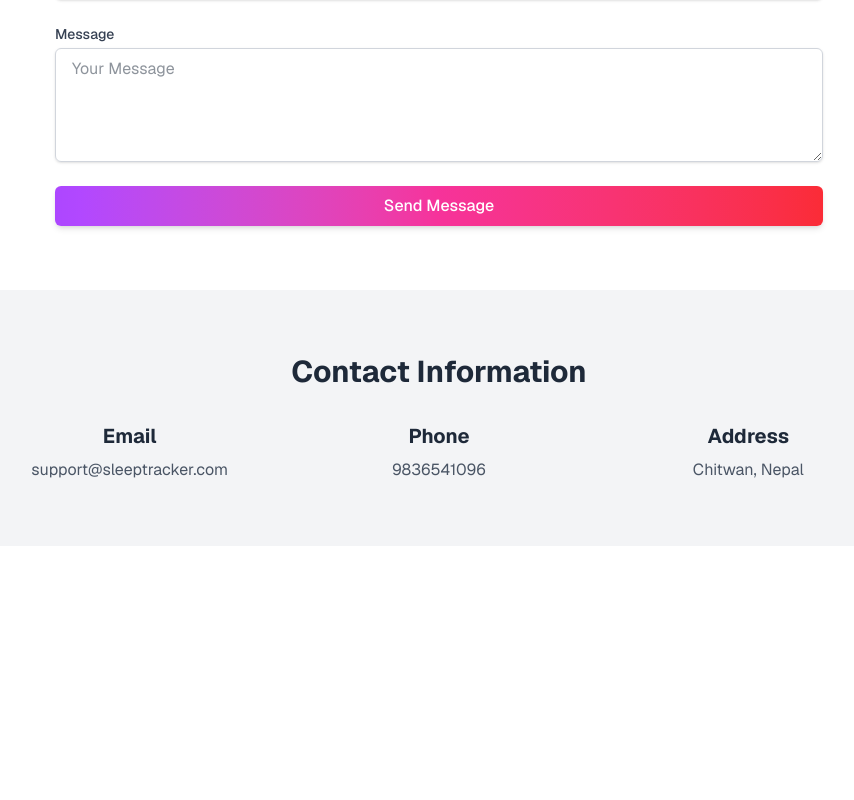
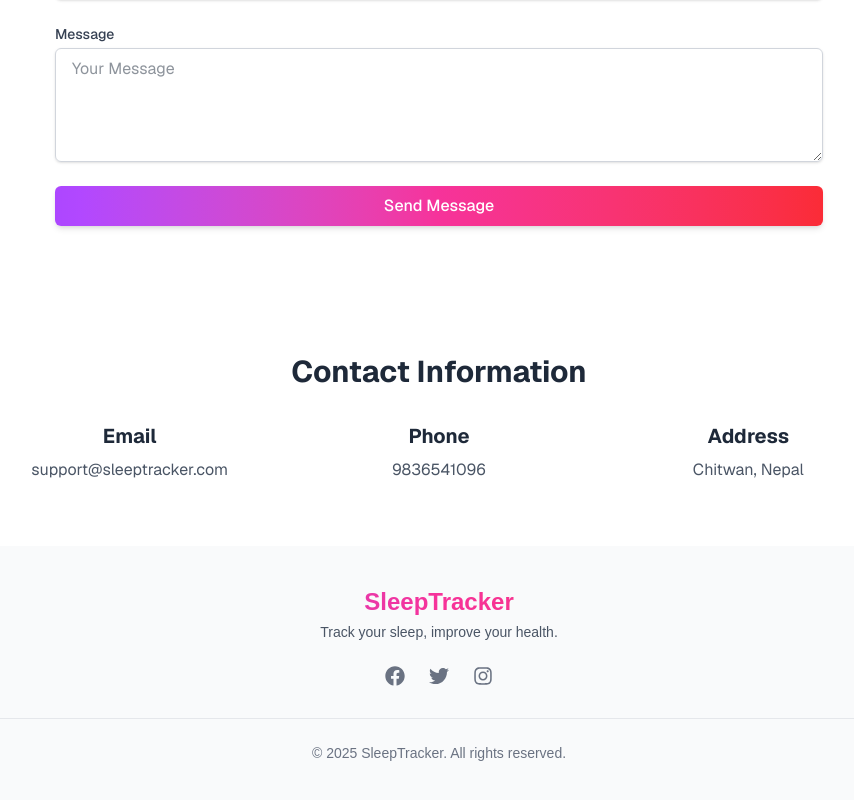
Before and after one commit to CdySirjan/Slumber, a Next.js app: page /contact in a window 1280 px wide. Shown: the part 574-1374 px from the top of the page, without its empty margins (201-1055 px from the left). Before the commit the page ends 1120 px from the top, so only its background shows below. Built offline with nearby package versions, Linux system fonts and the light colour scheme; no server answers.

Commit message:
feat: footer added

```diff
--- a/app/contact/page.tsx
+++ b/app/contact/page.tsx
@@ -89,7 +89,7 @@ const ContactPage = () => {
       </section>
 
       {/* Contact Information Section */}
-      <section className='py-16 px-8 bg-gray-100'>
+      <section className='py-16 px-8 bg-white'>
         <h2 className='text-3xl font-bold text-center mb-8'>
           Contact Information
         </h2>
--- a/app/layout.tsx
+++ b/app/layout.tsx
@@ -3,6 +3,7 @@ import Navbar from "@/components/Navbar";
 import { Geist, Geist_Mono } from "next/font/google";
 import "./globals.css";
 import { ClerkProvider } from "@clerk/nextjs";
+import Footer from "@/components/Footer";
 const geistSans = Geist({
   variable: "--font-geist-sans",
   subsets: ["latin"],
@@ -31,6 +32,7 @@ export default function RootLayout({
       >
         <Navbar/>
         {children}
+        <Footer/>
       </body>
     </html>
 
--- /dev/null
+++ b/components/Footer.tsx
@@ -0,0 +1,42 @@
+import Link from "next/link";
+import { FaFacebook, FaTwitter, FaInstagram } from "react-icons/fa";
+
+const Footer = () => {
+  return (
+    <footer className=" bg-gray-50">
+      <div className="max-w-7xl mx-auto px-4 sm:px-6 lg:px-8 py-10">
+        {/* Logo and Tagline */}
+        <div className="text-center">
+          <h2 className="text-2xl font-bold bg-gradient-to-r from-purple-600 via-pink-500 to-red-500 bg-clip-text text-transparent">
+            SleepTracker
+          </h2>
+          <p className="text-gray-600 mt-1 text-sm">
+            Track your sleep, improve your health.
+          </p>
+        </div>
+
+        {/* Social Links */}
+        <div className="flex justify-center space-x-6 mt-6">
+          <Link href="https://facebook.com" target="_blank">
+            <FaFacebook className="w-5 h-5 text-gray-500 hover:text-purple-600 transition" />
+          </Link>
+          <Link href="https://twitter.com" target="_blank">
+            <FaTwitter className="w-5 h-5 text-gray-500 hover:text-purple-600 transition" />
+          </Link>
+          <Link href="https://instagram.com" target="_blank">
+            <FaInstagram className="w-5 h-5 text-gray-500 hover:text-purple-600 transition" />
+          </Link>
+        </div>
+
+        {/* Divider */}
+        <div className="border-t border-gray-200 mt-8 pt-6">
+          <p className="text-center text-gray-500 text-sm">
+            © {new Date().getFullYear()} SleepTracker. All rights reserved.
+          </p>
+        </div>
+      </div>
+    </footer>
+  );
+};
+
+export default Footer;
--- a/package.json
+++ b/package.json
@@ -13,7 +13,8 @@
     "@prisma/client": "^6.14.0",
     "next": "15.5.0",
     "react": "19.1.0",
-    "react-dom": "19.1.0"
+    "react-dom": "19.1.0",
+    "react-icons": "^5.5.0"
   },
   "devDependencies": {
     "@eslint/eslintrc": "^3",
```
Also changed, not shown: 1 other file (tests, documents, lock files or other folders).
